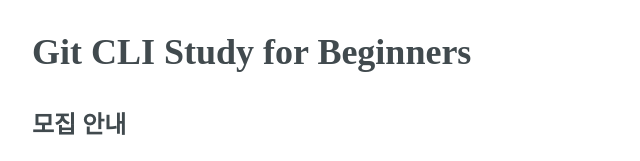
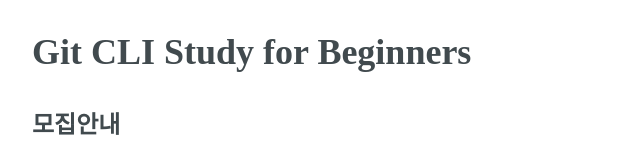
Before and after one commit to mulder21c-git-lecture/Arrival, a website: page source/html/index.html in a window 1280 px wide. Shown: the top 161 px of the page, 158-798 px from the left. Drawn offline with nearby package versions, Linux system fonts and the light colour scheme; files that its build step writes are made by us from their sources.

Commit message:
modified index.html

```diff
--- a/source/html/index.html
+++ b/source/html/index.html
@@ -10,7 +10,7 @@
     <h1>Git CLI Study for Beginners</h1>
 
     <section>
-      <h2>모집 안내</h2>
+      <h2>모집안내</h2>
       <dl>
         <div>
           <dt>일시</dt>
```
